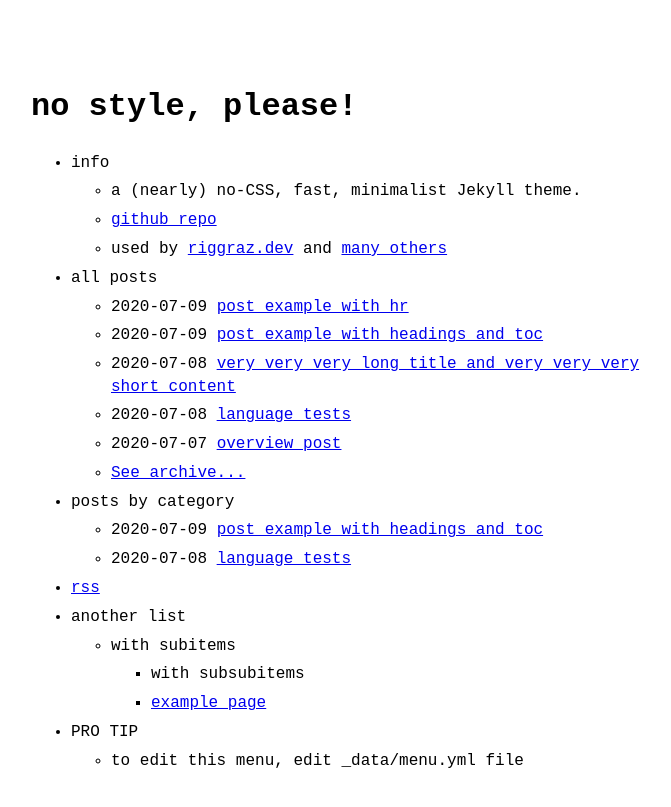
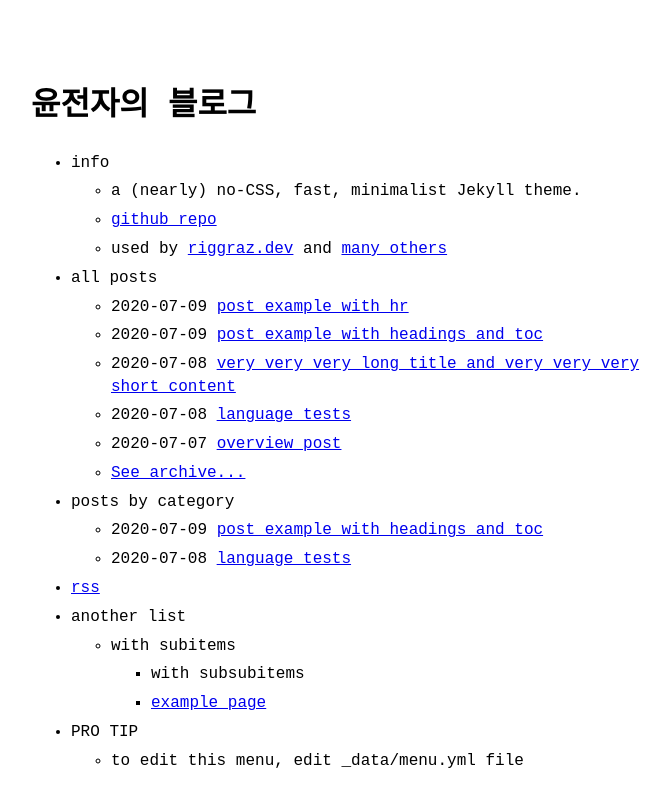
Before and after one commit to electronyoon/electronyoon.github.io, a Jekyll site: the page built from index.md, in a window 1280 px wide. Shown: the top 807 px of the page, without its empty margins (289-960 px from the left). Built offline with Jekyll 4.4.1, drawn with Linux system fonts in a browser that asks for light colours; some of the changed lines change nothing that is shown.

Commit message:
personalize blog config

```diff
--- a/_config.yml
+++ b/_config.yml
@@ -1,10 +1,10 @@
-title: no style, please! # name of the site
-author: Riccardo Graziosi # name of site's author
-email: riccardo.graziosi97@gmail.com # email of site's author
-url: https://riggraz.dev # root address of the site
-baseurl: "/no-style-please" # subpath of the site, e.g. "/blog" (leave it blank "" if you're site shouldn't use a subpath)
-description: > # description of the site (multiple lines allowed)
-  A (nearly) no-CSS, fast, minimalist Jekyll theme.
+title: 윤전자의 블로그
+author: electronyoon
+email: electronyoon@gmail.com
+url: https://electronyoon.github.io
+baseurl: ""
+description: >
+  주니어 개발자 윤전자의 블로그입니다.
 
 permalink: /:slug.html
 
```
